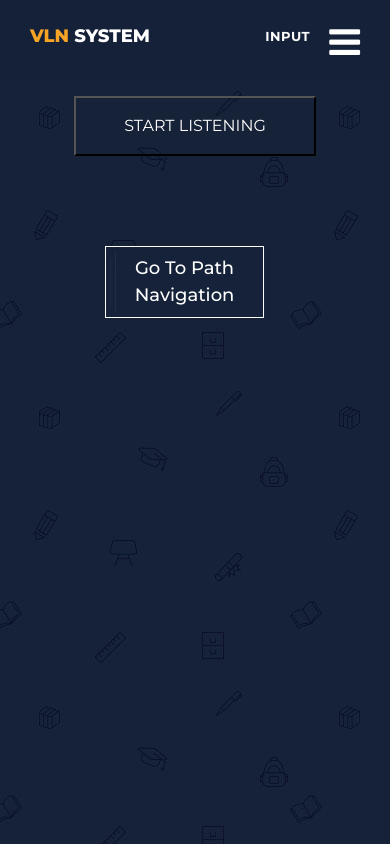
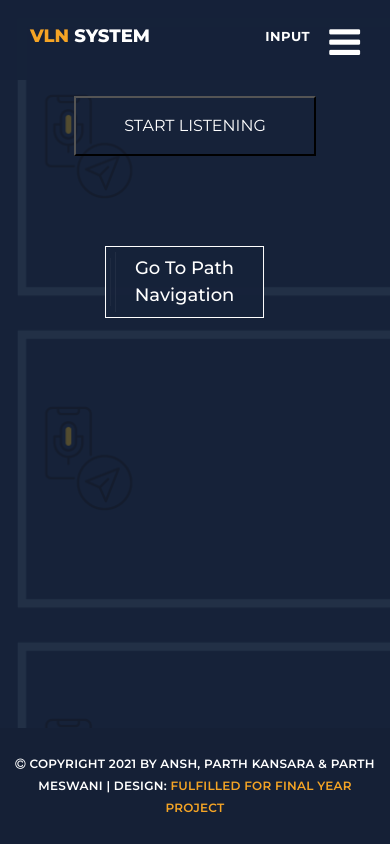
Before and after one commit to anshshah2111/FYP, a Django app: page /hello/ in a window 390 px wide. Run offline with Django 3.2, Linux system fonts and the light colour scheme; some libraries are stand-ins or nearby versions.

Commit message:
edits-pk

```diff
--- a/hello/templates/index.html
+++ b/hello/templates/index.html
@@ -43,7 +43,7 @@
         }
     </style>
   </head>
-  <body style="background-image: url(../static/images/choosing-bg.jpg);">
+  <body style="background-image: url(../static/images/nlp.png); background-size: cover;">
 
     <header class="main-header clearfix" role="header">
       <div class="logo">
@@ -56,9 +56,9 @@
 
     <main class="mt-5">
           <button id="button" class="mt-5 px-5 py-3" style="color: white; background: none;">START LISTENING</button>
-          <h4><div id="result" class="mt-3" style ="color: teal;"></div></h4>
+          <h4><div id="result" class="mt-3" style ="color: white; z-index: auto;"></div></h4>
 
-          <h2><p id="goal_location"></p></h2>
+          <h2><p id="goal_location" style="color:white;"></p></h2>
           <p id="message" hidden aria-hidden="true">
             Your browser doesn't support Speech Recognition. Sorry.
           </p>
@@ -160,5 +160,16 @@
       });
     </script>
     <!-- <script src="../static/js/button2.js"></script>  -->
+    <footer style="position: absolute; bottom:0px; width: 100%;">
+      <div class="container">
+        <div class="row">
+          <div class="col-md-12">
+            <p><i class="fa fa-copyright justify-content-center"></i> Copyright 2021 by Ansh, Parth Kansara & Parth Meswani
+
+             | Design: <a href="https://templatemo.com" rel="sponsored" target="_parent">Fulfilled for Final Year Project</a></p>
+          </div>
+        </div>
+      </div>
+    </footer>
   </body>
 </html>
--- a/hello/templates/nlpdemo.html
+++ b/hello/templates/nlpdemo.html
@@ -50,8 +50,8 @@
 
     <main class="mt-5">
       <button id="button" class="mt-5">Start listening</button>
-      <div id="result"></div>
-      <p id="goal_location"></p>
+      <div id="result" style="color: white;"></div>
+      <p id="goal_location" style="color: white;"></p>
       <p id="message" hidden aria-hidden="true">
         Your browser doesn't support Speech Recognition. Sorry.
       </p>
--- a/hello/views.py
+++ b/hello/views.py
@@ -30,8 +30,8 @@ def kansara(destination):
 
 
     #img1 = mpimg.imread('hello/static/images/5.jpg')
-    img1=mpimg.imread('hello/static/images/5.jpg')
-    img2=mpimg.imread('hello/static/images/7.jpg')
+    img1=mpimg.imread('hello/static/images/E.png')
+    img2=mpimg.imread('hello/static/images/G.png')
 
 
     G.add_nodes_from(['entrance', 'master bedroom door', 'master bed', 'nightstand','frontyard window', 'master bedroom lamp', 'bathroom door', 'weighing scale', 'toiletries', 'bathroom sink', 'shoe rack',
```
Also changed, not shown: hello/templates/navigation.html (+0 -10 lines), hello/static/images/fg.png.
